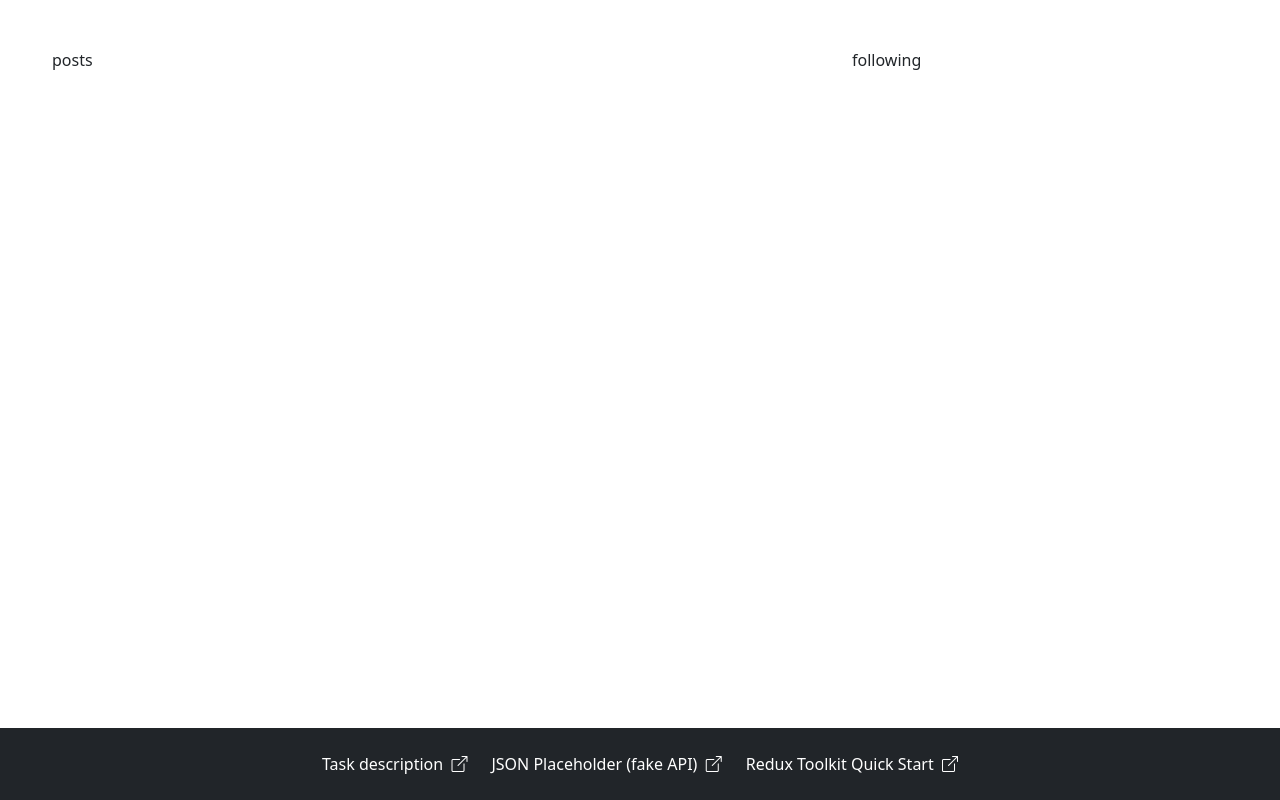
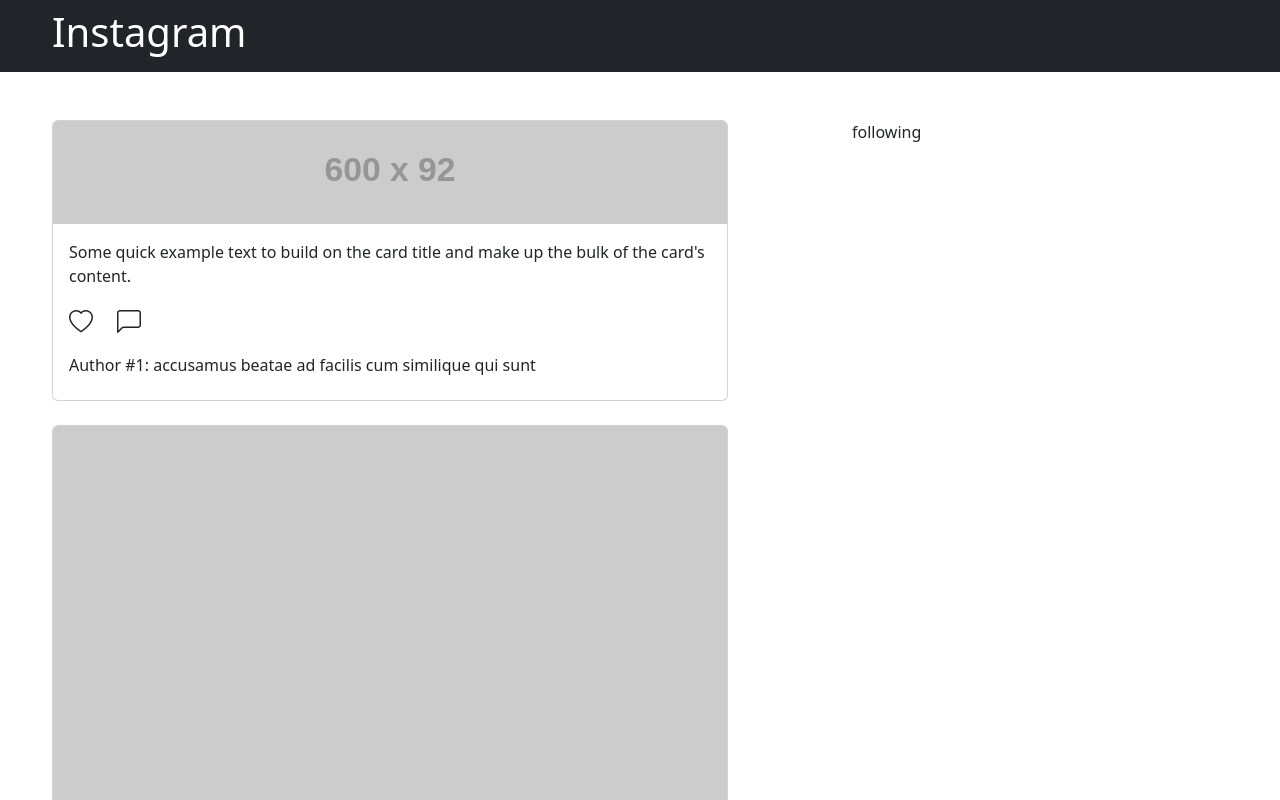
Before and after one commit to aj-ua/react-instagram, a React (Create React App) app: page / in a window 1280 px wide. Shown: the top 800 px of the page. Built offline with nearby package versions, Linux system fonts and the light colour scheme; the HTML template or start-up script is replaced by a standard one.

Commit message:
posts load more

```diff
--- a/public/posts.json
+++ b/public/posts.json
@@ -1,168 +1,168 @@
 [
   {
+    "id": 1,
     "userId": 1,
-    "id": 1,
     "title": "accusamus beatae ad facilis cum similique qui sunt",
     "url": "https://via.placeholder.com/600/92c952",
     "thumbnailUrl": "https://via.placeholder.com/150/92c952"
   },
   {
+    "id": 2,
     "userId": 1,
-    "id": 2,
     "title": "reprehenderit est deserunt velit ipsam",
     "url": "https://via.placeholder.com/600/771796",
     "thumbnailUrl": "https://via.placeholder.com/150/771796"
   },
   {
+    "id": 3,
     "userId": 1,
-    "id": 3,
     "title": "officia porro iure quia iusto qui ipsa ut modi",
     "url": "https://via.placeholder.com/600/24f355",
     "thumbnailUrl": "https://via.placeholder.com/150/24f355"
   },
   {
+    "id": 4,
     "userId": 1,
-    "id": 4,
     "title": "culpa odio esse rerum omnis laboriosam voluptate repudiandae",
     "url": "https://via.placeholder.com/600/d32776",
     "thumbnailUrl": "https://via.placeholder.com/150/d32776"
   },
   {
+    "id": 5,
     "userId": 1,
-    "id": 5,
     "title": "natus nisi omnis corporis facere molestiae rerum in",
     "url": "https://via.placeholder.com/600/f66b97",
     "thumbnailUrl": "https://via.placeholder.com/150/f66b97"
   },
   {
+    "id": 6,
     "userId": 1,
-    "id": 6,
     "title": "accusamus ea aliquid et amet sequi nemo",
     "url": "https://via.placeholder.com/600/56a8c2",
     "thumbnailUrl": "https://via.placeholder.com/150/56a8c2"
   },
   {
+    "id": 7,
     "userId": 2,
-    "id": 7,
     "title": "officia delectus consequatur vero aut veniam explicabo molestias",
     "url": "https://via.placeholder.com/600/b0f7cc",
     "thumbnailUrl": "https://via.placeholder.com/150/b0f7cc"
   },
   {
+    "id": 8,
     "userId": 2,
-    "id": 8,
     "title": "aut porro officiis laborum odit ea laudantium corporis",
     "url": "https://via.placeholder.com/600/54176f",
     "thumbnailUrl": "https://via.placeholder.com/150/54176f"
   },
   {
+    "id": 9,
     "userId": 2,
-    "id": 9,
     "title": "qui eius qui autem sed",
     "url": "https://via.placeholder.com/600/51aa97",
     "thumbnailUrl": "https://via.placeholder.com/150/51aa97"
   },
   {
+    "id": 10,
     "userId": 2,
-    "id": 10,
     "title": "beatae et provident et ut vel",
     "url": "https://via.placeholder.com/600/810b14",
     "thumbnailUrl": "https://via.placeholder.com/150/810b14"
   },
   {
+    "id": 11,
     "userId": 2,
-    "id": 11,
     "title": "nihil at amet non hic quia qui",
     "url": "https://via.placeholder.com/600/1ee8a4",
     "thumbnailUrl": "https://via.placeholder.com/150/1ee8a4"
   },
   {
+    "id": 12,
     "userId": 2,
-    "id": 12,
     "title": "mollitia soluta ut rerum eos aliquam consequatur perspiciatis maiores",
     "url": "https://via.placeholder.com/600/66b7d2",
     "thumbnailUrl": "https://via.placeholder.com/150/66b7d2"
   },
   {
+    "id": 13,
     "userId": 3,
-    "id": 13,
     "title": "repudiandae iusto deleniti rerum",
     "url": "https://via.placeholder.com/600/197d29",
     "thumbnailUrl": "https://via.placeholder.com/150/197d29"
   },
   {
+    "id": 14,
     "userId": 3,
-    "id": 14,
     "title": "est necessitatibus architecto ut laborum",
     "url": "https://via.placeholder.com/600/61a65",
     "thumbnailUrl": "https://via.placeholder.com/150/61a65"
   },
   {
+    "id": 15,
     "userId": 3,
-    "id": 15,
     "title": "harum dicta similique quis dolore earum ex qui",
     "url": "https://via.placeholder.com/600/f9cee5",
     "thumbnailUrl": "https://via.placeholder.com/150/f9cee5"
   },
   {
+    "id": 16,
     "userId": 3,
-    "id": 16,
     "title": "iusto sunt nobis quasi veritatis quas expedita voluptatum deserunt",
     "url": "https://via.placeholder.com/600/fdf73e",
     "thumbnailUrl": "https://via.placeholder.com/150/fdf73e"
   },
   {
+    "id": 17,
     "userId": 3,
-    "id": 17,
     "title": "natus doloribus necessitatibus ipsa",
     "url": "https://via.placeholder.com/600/9c184f",
     "thumbnailUrl": "https://via.placeholder.com/150/9c184f"
   },
   {
+    "id": 18,
     "userId": 3,
-    "id": 18,
     "title": "laboriosam odit nam necessitatibus et illum dolores reiciendis",
     "url": "https://via.placeholder.com/600/1fe46f",
     "thumbnailUrl": "https://via.placeholder.com/150/1fe46f"
   },
   {
+    "id": 19,
     "userId": 3,
-    "id": 19,
     "title": "perferendis nesciunt eveniet et optio a",
     "url": "https://via.placeholder.com/600/56acb2",
     "thumbnailUrl": "https://via.placeholder.com/150/56acb2"
   },
   {
+    "id": 20,
     "userId": 4,
-    "id": 20,
     "title": "assumenda voluptatem laboriosam enim consequatur veniam placeat reiciendis error",
     "url": "https://via.placeholder.com/600/8985dc",
     "thumbnailUrl": "https://via.placeholder.com/150/8985dc"
   },
   {
+    "id": 21,
     "userId": 4,
-    "id": 21,
     "title": "ad et natus qui",
     "url": "https://via.placeholder.com/600/5e12c6",
     "thumbnailUrl": "https://via.placeholder.com/150/5e12c6"
   },
   {
+    "id": 22,
     "userId": 4,
-    "id": 22,
     "title": "et ea illo et sit voluptas animi blanditiis porro",
     "url": "https://via.placeholder.com/600/45601a",
     "thumbnailUrl": "https://via.placeholder.com/150/45601a"
   },
   {
+    "id": 23,
     "userId": 4,
-    "id": 23,
     "title": "harum velit vero totam",
     "url": "https://via.placeholder.com/600/e924e6",
     "thumbnailUrl": "https://via.placeholder.com/150/e924e6"
   },
   {
+    "id": 24,
     "userId": 4,
-    "id": 24,
     "title": "beatae officiis ut aut",
     "url": "https://via.placeholder.com/600/8f209a",
     "thumbnailUrl": "https://via.placeholder.com/150/8f209a"
--- a/public/users.json
+++ b/public/users.json
@@ -4,27 +4,31 @@
     "name": "Leanne Graham",
     "username": "Bret",
     "email": "Sincere@april.biz",
-    "phone": "1-770-736-8031 x56442"
+    "phone": "1-770-736-8031 x56442",
+    "photo": "https://via.placeholder.com/300/92c952"
   },
   {
     "id": 2,
     "name": "Ervin Howell",
     "username": "Antonette",
     "email": "Shanna@melissa.tv",
-    "phone": "010-692-6593 x09125"
+    "phone": "010-692-6593 x09125",
+    "photo": "https://via.placeholder.com/300/771796"
   },
   {
     "id": 3,
     "name": "Clementine Bauch",
     "username": "Samantha",
     "email": "Nathan@yesenia.net",
-    "phone": "1-463-123-4447"
+    "phone": "1-463-123-4447",
+    "photo": "https://via.placeholder.com/300/24f355"
   },
   {
     "id": 4,
     "name": "Patricia Lebsack",
     "username": "Karianne",
     "email": "Julianne.OConner@kory.org",
-    "phone": "493-170-9623 x156"
+    "phone": "493-170-9623 x156",
+    "photo": "https://via.placeholder.com/300/d32776"
   }
 ]
--- a/src/App.js
+++ b/src/App.js
@@ -3,6 +3,7 @@ import { Provider } from 'react-redux';
 import { store } from './store';
 import { getData } from './actions'
 
+import Header from './components/Header'
 import Footer from './components/Footer'
 import Home from './pages/Home'
 import NotFound from './pages/NotFound'
@@ -20,6 +21,7 @@ function App() {
         <Provider store={store}>
             <BrowserRouter>
                 <div className="App">
+                    <Header />
                     <main className="main container py-5">
                         <Routes>
                             <Route
--- a/src/App.scss
+++ b/src/App.scss
@@ -15,3 +15,33 @@
 .container {
   max-width: 1200px;
 }
+
+// Posts
+.posts-loader {
+  text-align: center;
+
+  i:before {
+    animation: rotation 2s infinite linear;
+  }
+}
+
+@keyframes rotation {
+  0% {
+    transform: rotate(0deg);
+  }
+
+  100% {
+    transform: rotate(360deg);
+  }
+}
+
+// Post
+.post-actions {
+  a {
+    transition: all 0.3s;
+
+    &:hover {
+      opacity: 0.5;
+    }
+  }
+}
--- /dev/null
+++ b/src/components/Header.js
@@ -0,0 +1,14 @@
+import React from 'react'
+import { NavLink } from 'react-router-dom'
+
+const Header = () => {
+    return (
+        <header className="navbar navbar-dark navbar-expand-md bg-dark text-white">
+            <div className="container d-flex justify-content-between">
+                <h1><NavLink to="/" className="nav-link">Instagram</NavLink></h1>
+            </div>
+        </header>
+    )
+}
+
+export default Header
--- /dev/null
+++ b/src/components/Post.js
@@ -0,0 +1,53 @@
+import React, { useEffect, useState } from 'react'
+
+const Post = props => {
+    const { id, userId, title, url, user, likes } = props.post;
+
+    const [addedLikes, setAddedLikes] = useState(false)
+
+    const updateLikes = (e) => {
+        e.preventDefault()
+        setAddedLikes(prevState => !prevState)
+
+        if (!addedLikes) {
+
+            if (likes.length) {
+                if (!likes.includes(id)) {
+                    likes = [...likes, id];
+                }
+            } else {
+                likes = [...likes, id]
+            }
+
+        } else {
+
+            if (likes.length) {
+                likes = likes.filter(function (item) {
+                    return item !== id
+                })
+            }
+
+        }
+
+        // handleLikes(likes)
+    }
+
+    return (
+        <article className="card">
+            <img className="card-img-top" src={url} alt={title} />
+            <div className="card-body">
+
+                <p className="card-text">Some quick example text to build on the card title and make up the bulk of the card's content.</p>
+                <p className="d-flex gap-4 post-actions">
+                    <a href="/#" className='text-dark fs-4' onClick={updateLikes}>
+                        {addedLikes ? <i className="bi bi-heart-fill"></i> : <i className="bi bi-heart"></i>}
+                    </a>
+                    <a href="\#" className="text-dark fs-4"><i className="bi bi-chat-left"></i></a>
+                </p>
+
+                <h6 className="card-title">Author #{userId}: <span>{title}</span></h6>
+            </div>
+        </article>
+    )
+}
+export default Post
--- /dev/null
+++ b/src/components/Posts.js
@@ -0,0 +1,34 @@
+import React from 'react'
+import Post from './Post'
+import PropTypes from 'prop-types'
+import { connect } from 'react-redux'
+import { showPostsLoader } from '../functions'
+
+const Posts = ({ posts, users }) => {
+    showPostsLoader()
+    return (
+        posts.length > 0 && (
+            <>
+                <div className='row'>
+                    {posts.map((post, index) => (
+                        <div className={index > 2 ? 'single-post mb-4 d-none' : 'single-post mb-4'} key={post.id}>
+                            <Post post={post} user={users.filter(user => user.id === post.userId)[0]} />
+                        </div>
+                    ))}
+                </div>
+                {posts.length > 0 && <div className="posts-loader fs-3 mt-4"><i className="bi bi-arrow-clockwise"></i></div>}
+            </>
+        )
+    )
+}
+
+Posts.propTypes = {
+    posts: PropTypes.array.isRequired
+}
+
+const mapStateToProps = (state) => ({
+    posts: state.data.posts,
+    users: state.data.users,
+})
+
+export default connect(mapStateToProps, null)(Posts)
--- /dev/null
+++ b/src/functions/index.js
@@ -0,0 +1,26 @@
+export function showPostsLoader() {
+    window.addEventListener('load', function () {
+        const postsLoader = document.querySelector('.posts-loader')
+        const observer = new IntersectionObserver(function (entries) {
+            if (entries[0].isIntersecting === true) {
+                const posts = document.querySelectorAll('.single-post.d-none')
+                if (posts.length > 0) {
+                    setTimeout(function () {
+                        posts.forEach((post, index) => {
+                            if (index < 3) {
+                                post.classList.remove('d-none')
+                            }
+                        })
+                    }, 1000)
+                } else {
+                    postsLoader.classList.add('d-none')
+                }
+            }
+
+
+        }, { threshold: [0] });
+
+        observer.observe(postsLoader);
+    })
+
+}
--- a/src/pages/Home.js
+++ b/src/pages/Home.js
@@ -1,10 +1,11 @@
 import React from 'react'
+import Posts from '../components/Posts'
 
 export default function Home() {
     return (
         <div className="row justify-content-between">
             <div className="col-lg-7">
-                posts
+                <Posts />
             </div>
             <div className="col-lg-4">
                 following
--- a/src/store.js
+++ b/src/store.js
@@ -3,6 +3,6 @@ import postsReducer from './reducers/postsReducer'
 
 export const store = configureStore({
     reducer: {
-        posts: postsReducer,
+        data: postsReducer,
     },
 });
```
